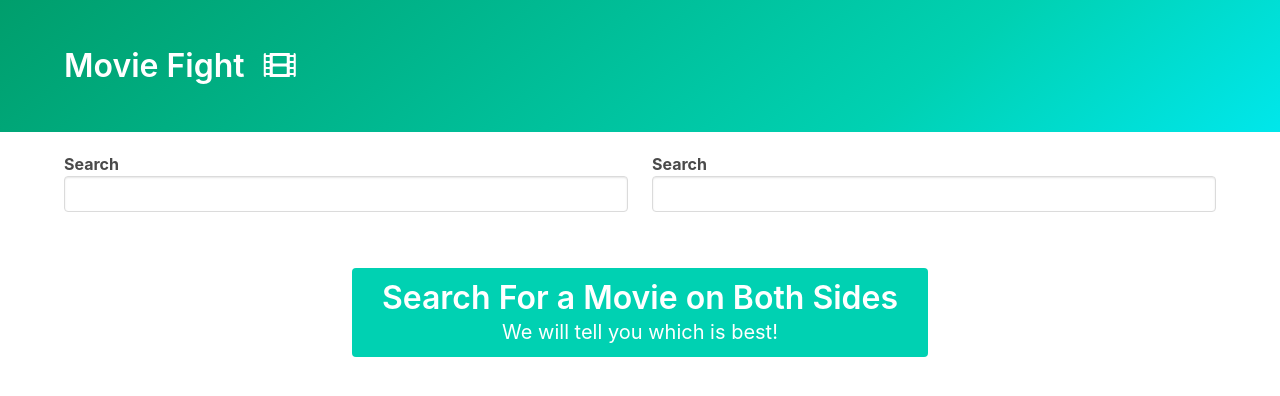
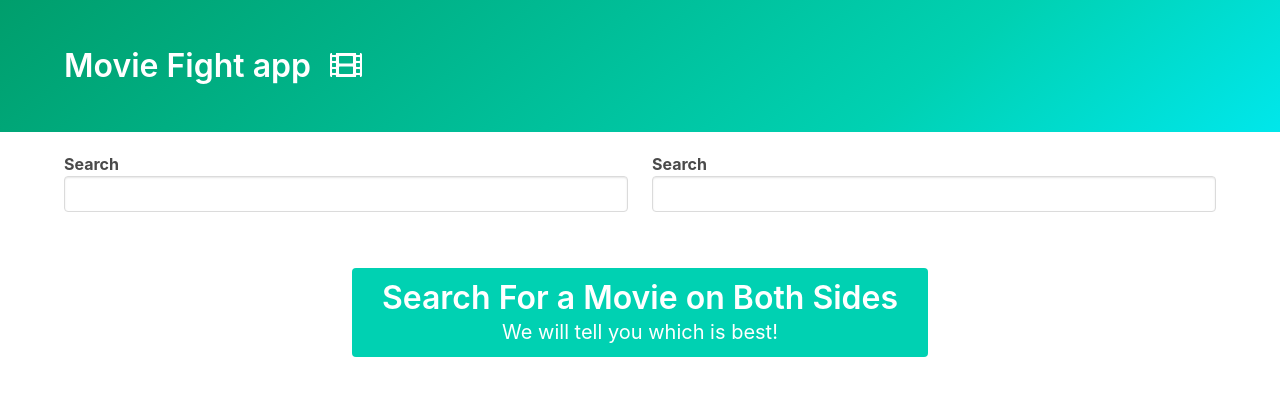
Before and after one commit to Krut-in/movie-fight, a plain HTML site: page index.html in a window 1280 px wide. Drawn offline with nearby package versions, Linux system fonts and the light colour scheme.

Commit message:
small change

```diff
--- a/index.html
+++ b/index.html
@@ -18,7 +18,7 @@
       <div class="hero-body">
         <div class="container">
           <h1 class="title">
-            Movie Fight
+            Movie Fight app
             <span class="icon">
               <i class="fas fa-film"></i>
             </span>
```
